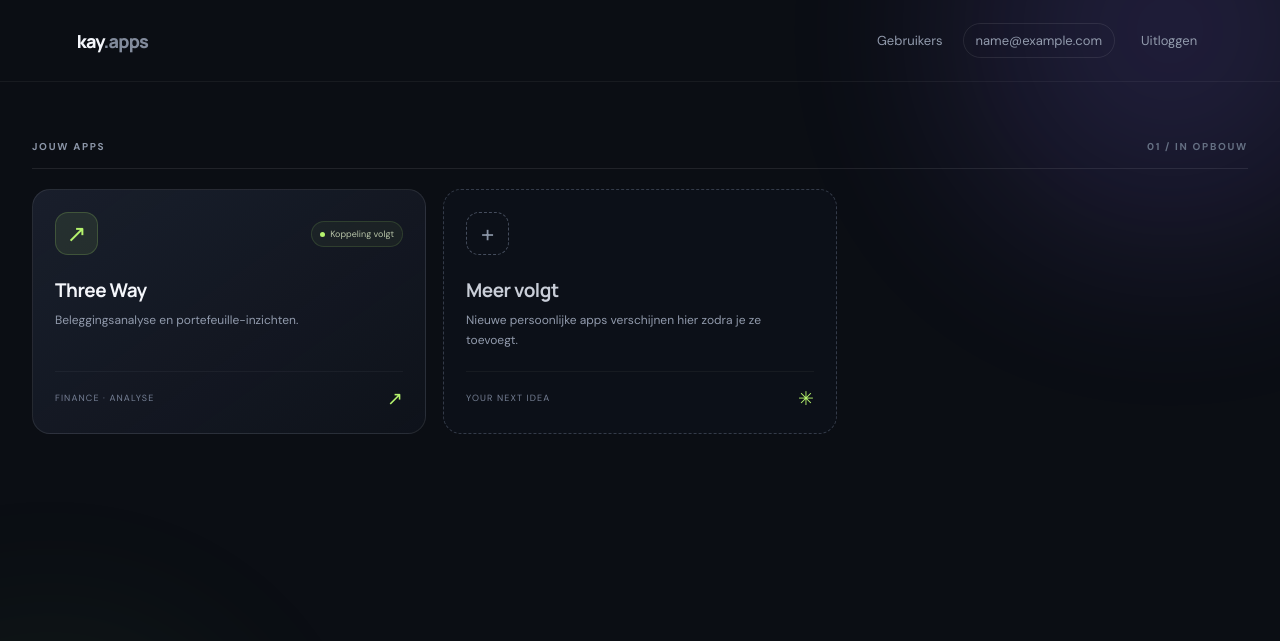
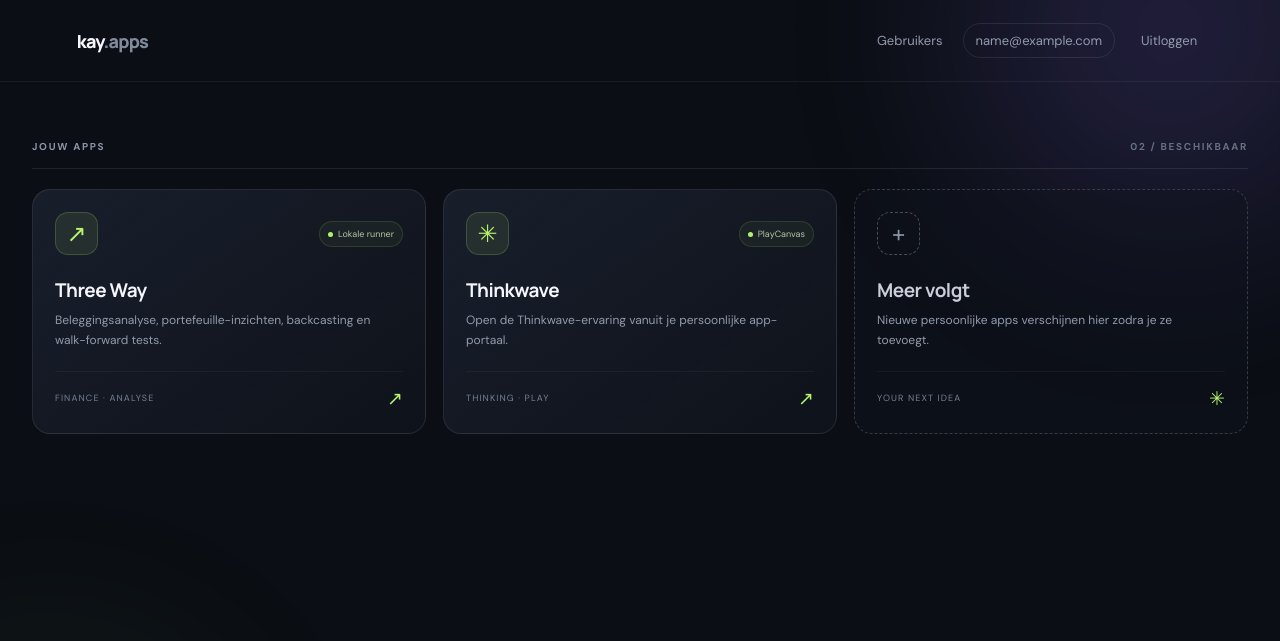
Before and after one commit to kay-smits-in-front/apps, a Flask app: page /dashboard in a window 1280 px wide. Shown: the top 641 px of the page. Run offline with Flask 3, Linux system fonts and the light colour scheme; a user stored in the database is signed in; tables that the repository leaves empty hold one stand-in row (values such as "Sample post").

Commit message:
Add Three Way and Thinkwave dashboard cards

```diff
--- a/templates/dashboard.html
+++ b/templates/dashboard.html
@@ -1,15 +1,18 @@
 {% extends "base.html" %}
 {% block title %}Dashboard · kay.apps{% endblock %}
 {% block content %}
-<div class="section-label"><span>JOUW APPS</span><span class="section-count">01 / IN OPBOUW</span></div>
+<div class="section-label"><span>JOUW APPS</span><span class="section-count">02 / BESCHIKBAAR</span></div>
 <section class="app-grid">
-  {% for item in apps %}
-  <article class="app-card">
-    <div class="app-card-top"><div class="app-icon">{{ item.icon }}</div><span class="status"><span></span>{{ item.status }}</span></div>
-    <h2>{{ item.name }}</h2><p>{{ item.description }}</p>
+  <a class="app-card app-card-link" href="{{ url_for('three_way') }}">
+    <div class="app-card-top"><div class="app-icon">↗</div><span class="status"><span></span>Lokale runner</span></div>
+    <h2>Three Way</h2><p>Beleggingsanalyse, portefeuille-inzichten, backcasting en walk-forward tests.</p>
     <div class="app-card-bottom"><span class="app-type">FINANCE · ANALYSE</span><span class="arrow">↗</span></div>
-  </article>
-  {% endfor %}
+  </a>
+  <a class="app-card app-card-link" href="{{ url_for('thinkwave') }}">
+    <div class="app-card-top"><div class="app-icon">✳</div><span class="status"><span></span>PlayCanvas</span></div>
+    <h2>Thinkwave</h2><p>Open de Thinkwave-ervaring vanuit je persoonlijke app-portaal.</p>
+    <div class="app-card-bottom"><span class="app-type">THINKING · PLAY</span><span class="arrow">↗</span></div>
+  </a>
   <article class="app-card add-card"><div class="add-symbol">+</div><h2>Meer volgt</h2><p>Nieuwe persoonlijke apps verschijnen hier zodra je ze toevoegt.</p><div class="app-card-bottom"><span class="app-type">YOUR NEXT IDEA</span><span class="arrow">✳</span></div></article>
 </section>
 {% endblock %}
```
